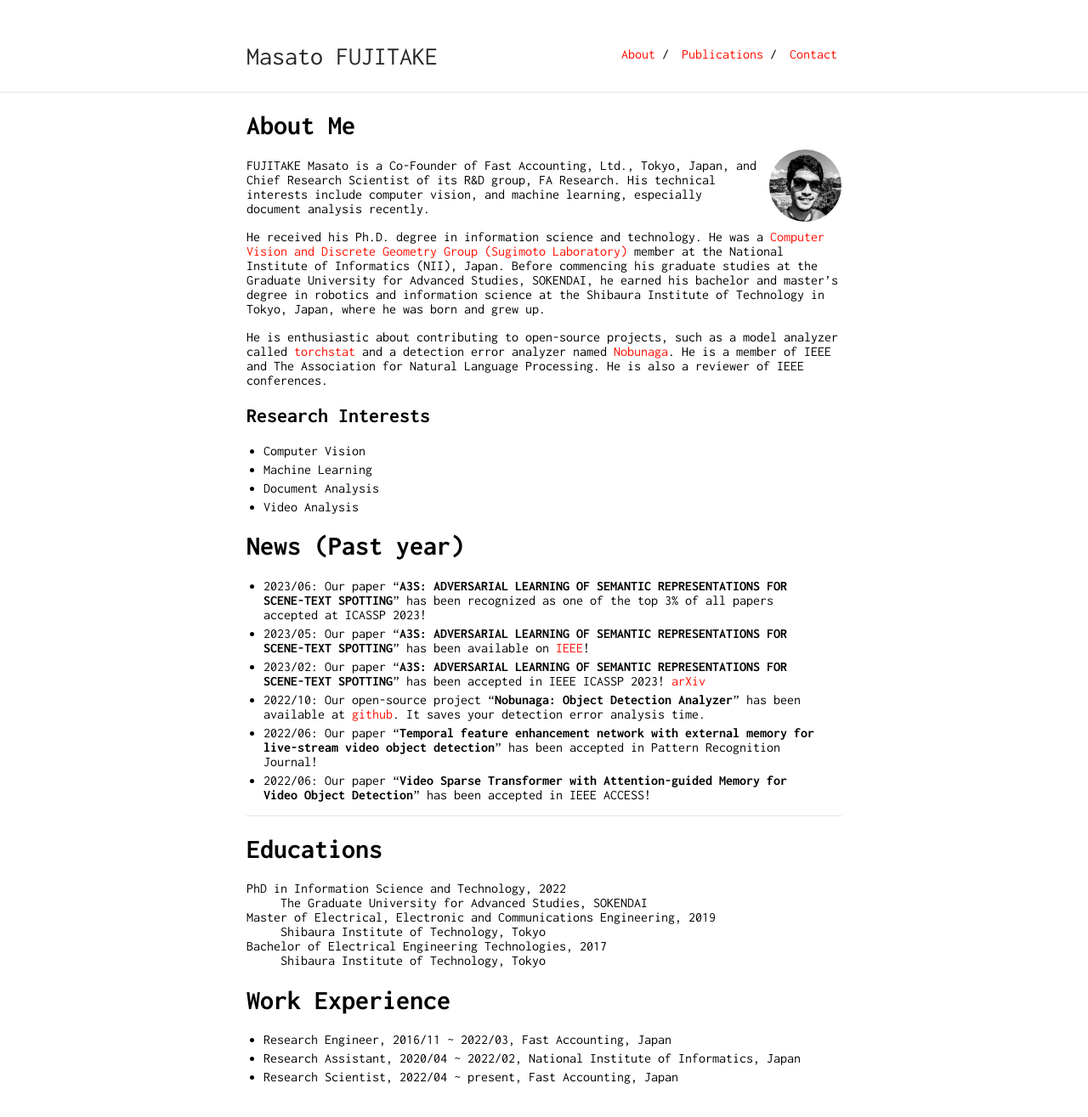
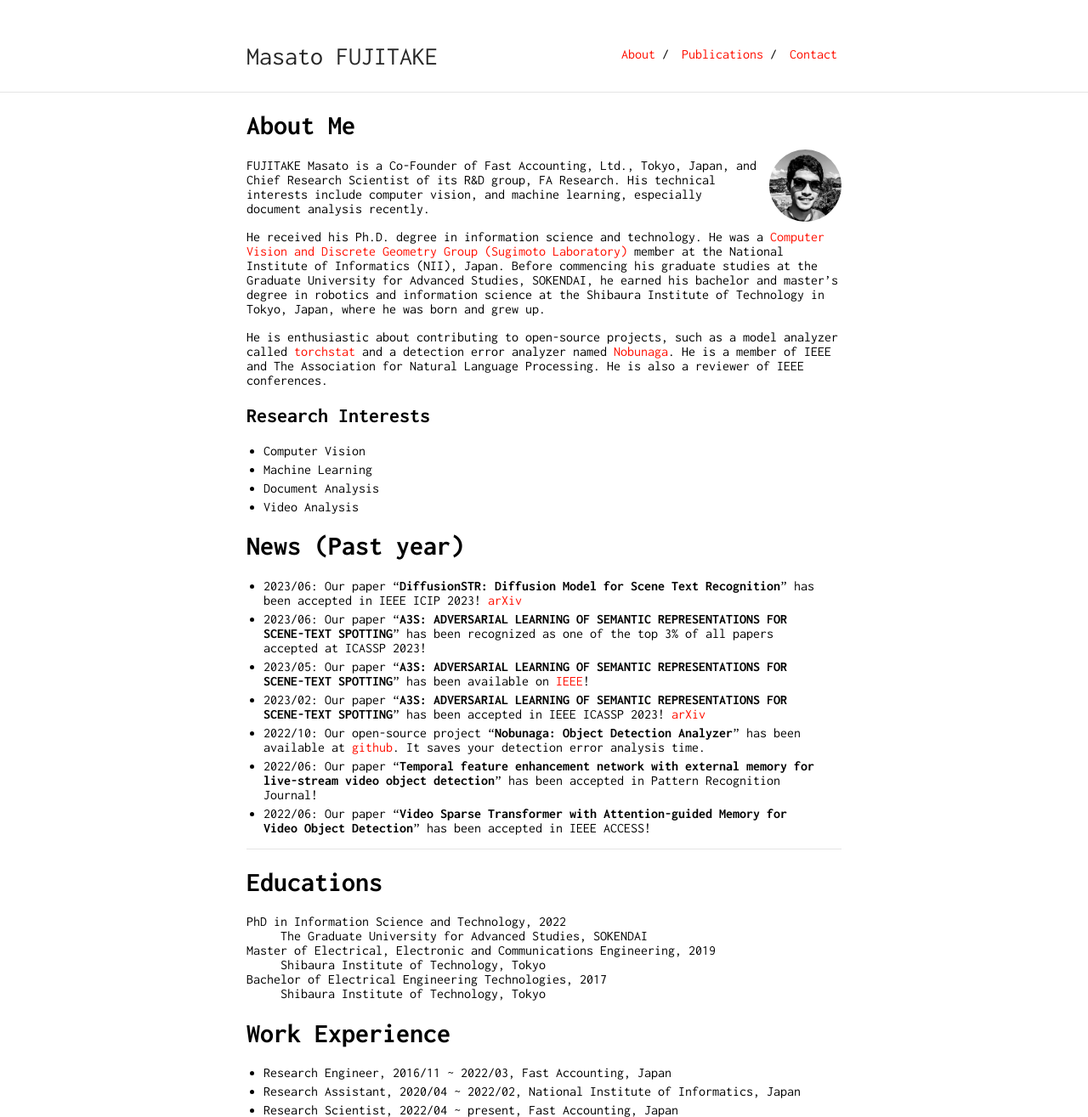
Before and after one commit to Swall0w/Swall0w.github.io, a Jekyll site: the page built from index.md, in a window 1280 px wide. Shown: the whole page at 85% size. Built offline with Jekyll 4.4.1, drawn with Linux system fonts in a browser that asks for light colours; our own code applies the rules of GitHub Pages for plain Markdown files; before the commit the page ends 1276 px from its top, so only the background shows below that.

Commit message:
Update index.md

```diff
--- a/index.md
+++ b/index.md
@@ -28,6 +28,7 @@ He is also a reviewer of IEEE conferences.
 
 
 # News (Past year)
+- 2023/06: Our paper "**DiffusionSTR: Diffusion Model for Scene Text Recognition**" has been accepted in IEEE ICIP 2023! [arXiv](https://arxiv.org/abs/2306.16707)
 - 2023/06: Our paper "**A3S: ADVERSARIAL LEARNING OF SEMANTIC REPRESENTATIONS FOR SCENE-TEXT SPOTTING**" has  been recognized as one of the top 3% of all papers accepted at ICASSP 2023!
 - 2023/05: Our paper "**A3S: ADVERSARIAL LEARNING OF SEMANTIC REPRESENTATIONS FOR SCENE-TEXT SPOTTING**" has been available on [IEEE](https://ieeexplore.ieee.org/abstract/document/10096434)!
 - 2023/02: Our paper "**A3S: ADVERSARIAL LEARNING OF SEMANTIC REPRESENTATIONS FOR SCENE-TEXT SPOTTING**" has been accepted in IEEE ICASSP 2023! [arXiv](https://arxiv.org/abs/2302.10641)
```
